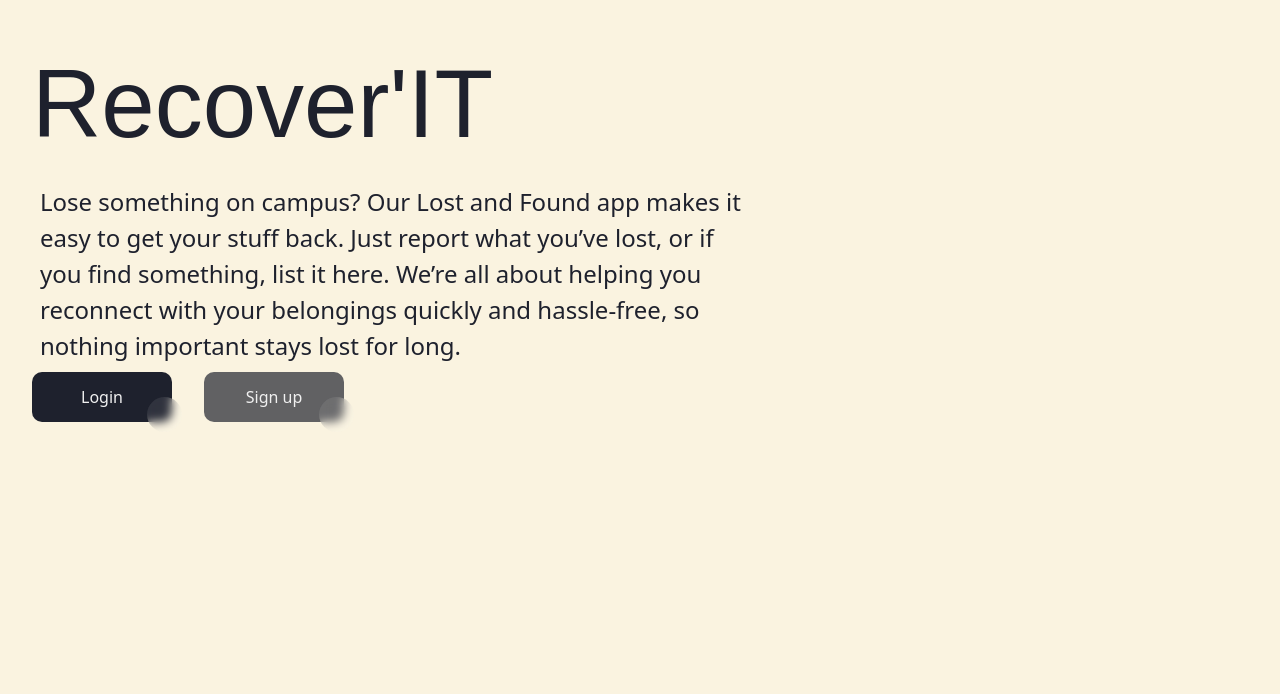
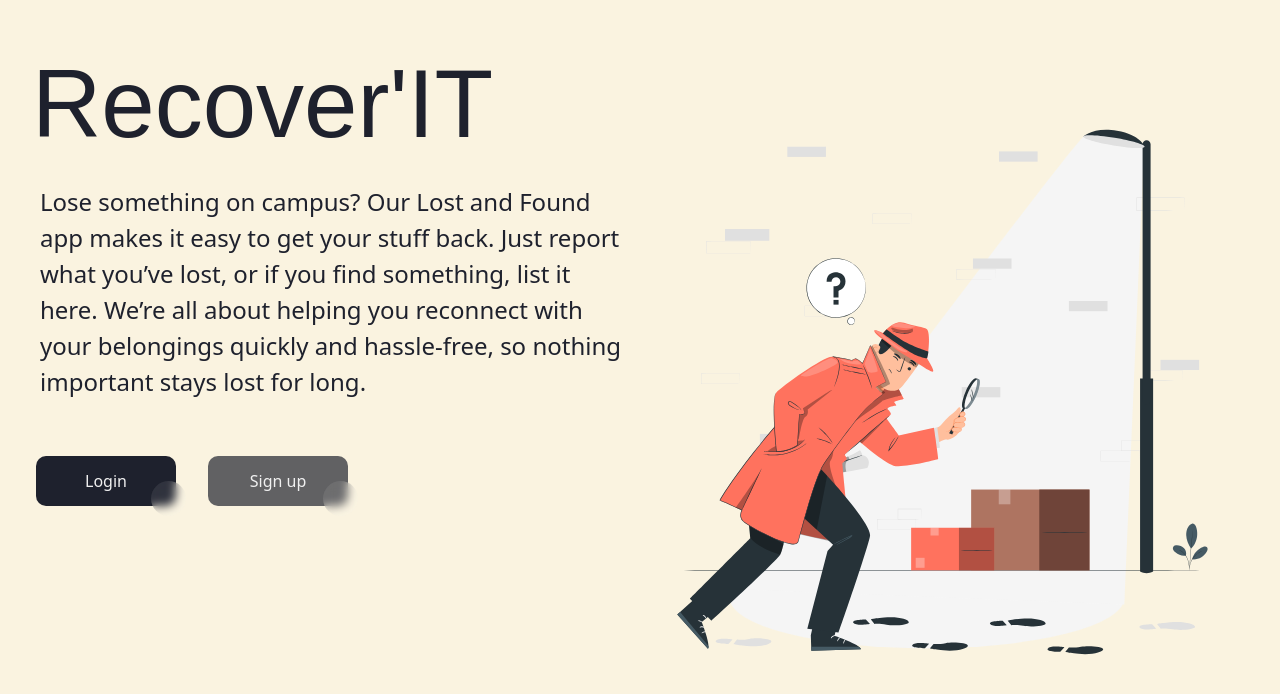
Before and after one commit to constayush/RecoverIT, a React (Vite) app: page / in a window 1280 px wide. Shown: the top 694 px of the page. Built offline with nearby package versions, Linux system fonts and the light colour scheme.

Commit message:
logo added || router added || login, signup page connected

```diff
--- a/src/App.jsx
+++ b/src/App.jsx
@@ -1,8 +1,18 @@
 import React from 'react'
 import AuthPage from '../src/components/AuthPage'
+import { BrowserRouter , Route ,Routes } from 'react-router-dom';
+import LoginPage from './components/LoginPage';
+import SignPage from './components/SignPage';
 function App() {
   return (
-    <AuthPage/>
+    <BrowserRouter>
+
+    <Routes>
+    <Route path="/" element={<AuthPage/>} />
+    <Route path="/login" element={<LoginPage />} />
+    <Route path="/signup" element={<SignPage />} />
+  </Routes>
+  </BrowserRouter>
   )
 }
 
--- a/src/components/AuthPage.jsx
+++ b/src/components/AuthPage.jsx
@@ -1,27 +1,39 @@
 import React from 'react'
-
+import logo from '../../public/logo.svg'
+import { Link } from 'react-router-dom'
+import loginPage from './LoginPage'
+import signUpPage from './SignPage'
 function AuthPage() {
   return (
 
 
-//write your code here, baki mat chediyo.
+    //write your code here, baki mat chediyo.
 
 
 
 
 
 
-    <div className='p-8 w-full h-[100dvh] bg-[#FAF3E0]'>
+    <div className='p-8 flex w-full h-[100dvh] bg-[#FAF3E0]'>
+
+      <div className='w-[50%] h-full'>
+        <h1 className='text-[6rem] logoFont text-[#1E212D]'>Recover'IT</h1>
+        <p className='p-2 text-[1.5rem] w-[100%] text-[#1E212D]'>Lose something on campus? Our Lost and Found app makes it easy to get your stuff back. Just report what you’ve lost, or if you find something, list it here. We’re all about helping you reconnect with your belongings quickly and hassle-free, so nothing important stays lost for long.</p>
 
 
-      <h1 className='text-[6rem] logoFont text-[#1E212D]'>Recover'IT</h1>
-      <p className='p-2 text-[1.5rem] w-[60%] text-[#1E212D]'>Lose something on campus? Our Lost and Found app makes it easy to get your stuff back. Just report what you’ve lost, or if you find something, list it here. We’re all about helping you reconnect with your belongings quickly and hassle-free, so nothing important stays lost for long.</p>
+        <div className='flex gap-[2rem] ml-1 mt-[3rem]'>
+          <Link to='/login'><button className='button-86 loginBtn '>Login</button></Link>
+          <Link to='/signup' ><button className='button-86 signBtn '>Sign up</button></Link>
+        </div>
+      </div>
 
 
-      <div className='flex gap-[2rem]'>
-        <button className='button-86 loginBtn '>Login</button>
-        <button className='button-86 signBtn '>Sign up</button>
+      <div className='w-[50%] h-full'>
+
+        <img className='w-[100%] h-[100%]' src={logo} />
+
       </div>
+
 
     </div>
 
--- a/src/components/LoginPage.jsx
+++ b/src/components/LoginPage.jsx
@@ -0,0 +1,9 @@
+import React from 'react'
+
+function LoginPage() {
+  return (
+    <div>LoginPage</div>
+  )
+}
+
+export default LoginPage
--- a/src/components/SignPage.jsx
+++ b/src/components/SignPage.jsx
@@ -0,0 +1,9 @@
+import React from 'react'
+
+function SignPage() {
+  return (
+    <div>SignPage</div>
+  )
+}
+
+export default SignPage
--- a/src/output.css
+++ b/src/output.css
@@ -554,16 +554,36 @@ video {
   --tw-contain-style:  ;
 }
 
+.mt-\[3rem\] {
+  margin-top: 3rem;
+}
+
+.ml-1 {
+  margin-left: 0.25rem;
+}
+
 .flex {
   display: flex;
+}
+
+.h-\[100\%\] {
+  height: 100%;
 }
 
 .h-\[100dvh\] {
   height: 100dvh;
 }
 
-.w-\[60\%\] {
-  width: 60%;
+.h-full {
+  height: 100%;
+}
+
+.w-\[100\%\] {
+  width: 100%;
+}
+
+.w-\[50\%\] {
+  width: 50%;
 }
 
 .w-full {
```
Also changed, not shown: public/logo.svg (added).
